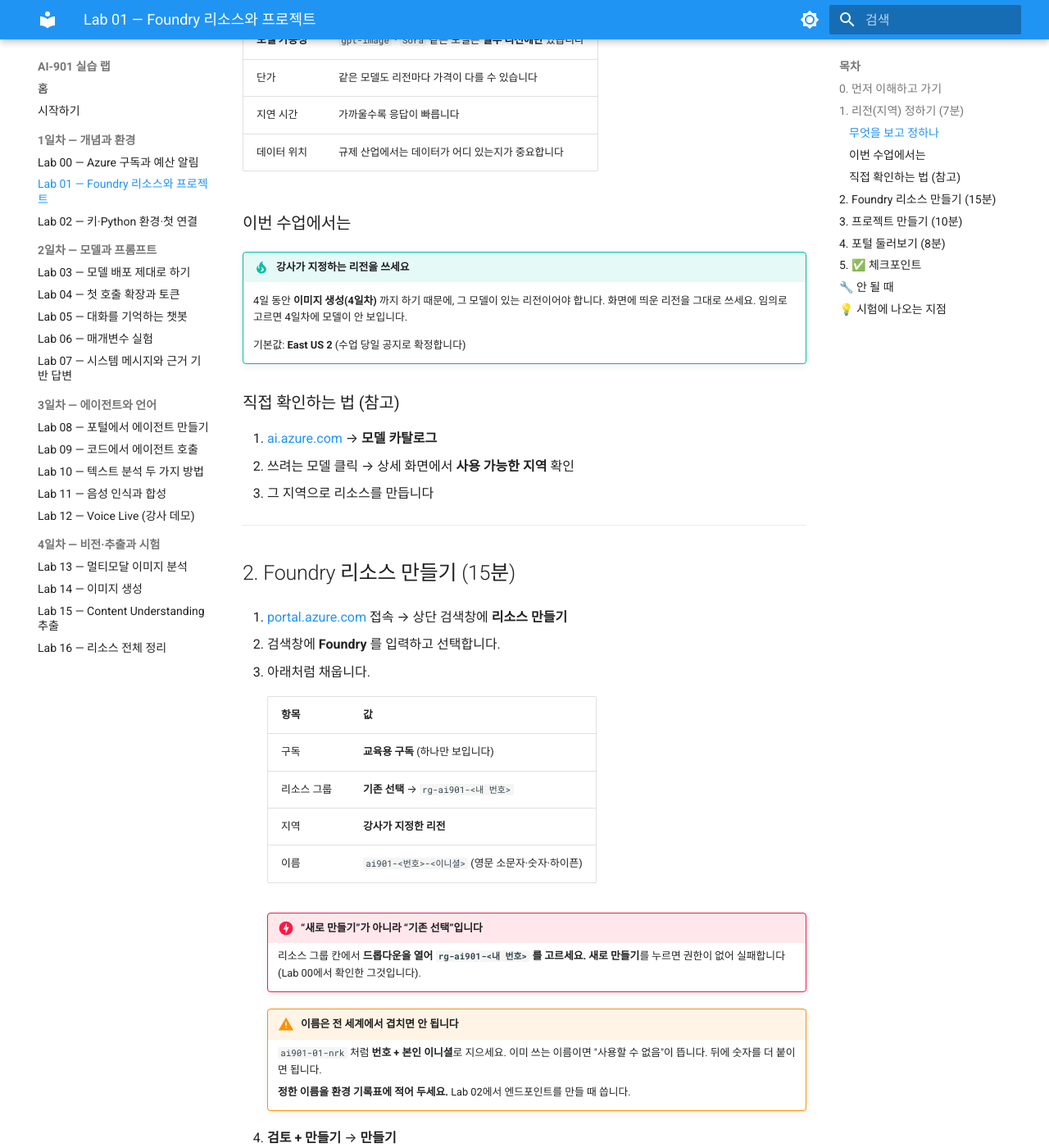
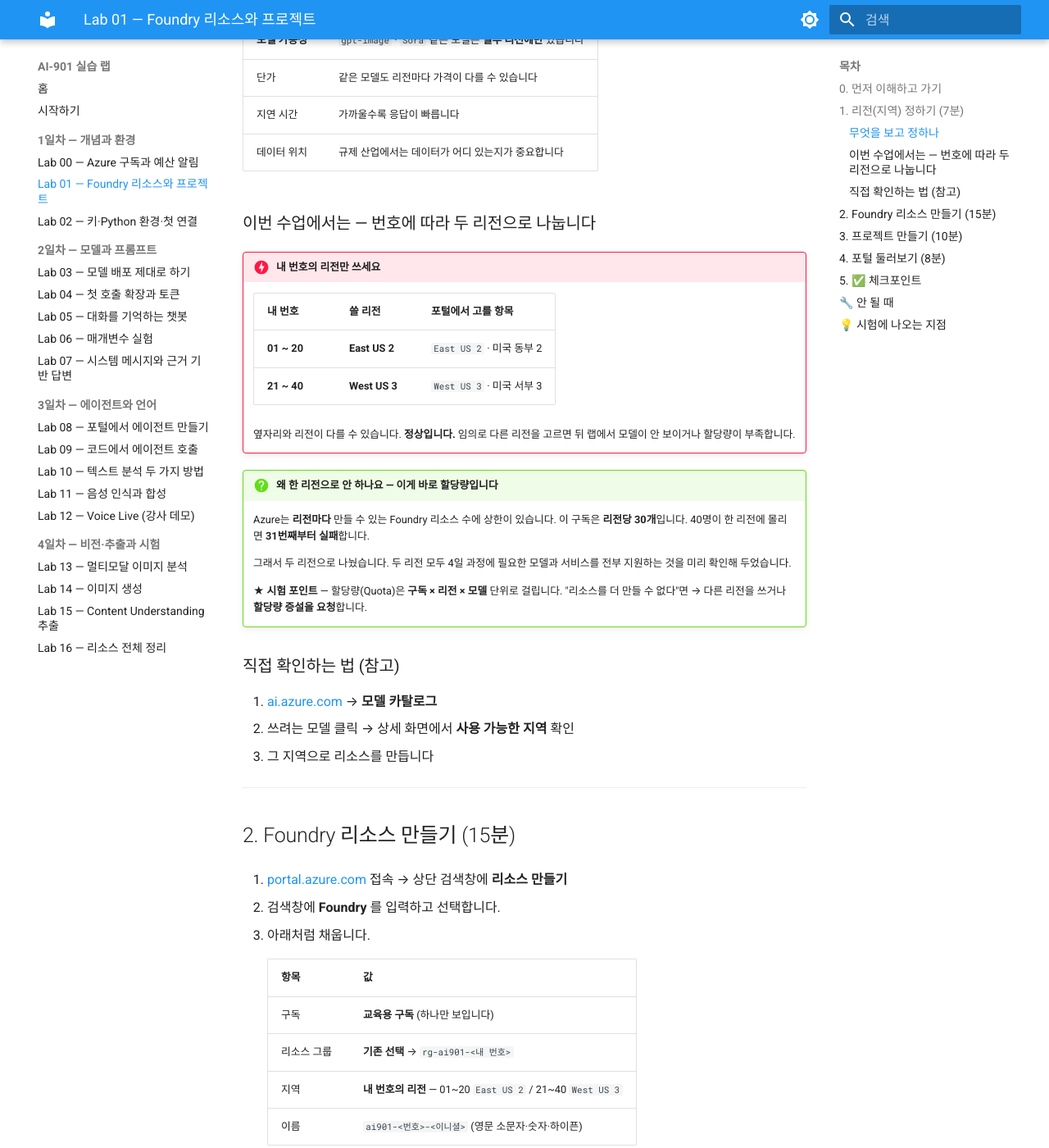
Before and after one commit to skilleat-labs/ai901-labs, an MkDocs documentation site: the page built from docs/labs/lab01-foundry-project.md, in a window 1280 px wide and 1400 px high, scrolled down 1130 px. Shown: the whole window at 82% size. Built offline with MkDocs 1.6.1 and Material for MkDocs 9.7.7, drawn with Linux system fonts in a browser that asks for light colours; some of the changed text lies outside the part shown.

Commit message:
리전 분할 반영 — 01~20 East US 2 / 21~40 West US 3
40명이 한 리전에 몰리면 Foundry 리소스 리전당 30개 한도에 걸려
31번째부터 생성이 실패한다. 두 리전으로 나누고 문서에 반영했다.

- 00-setup·lab00·lab01: 번호별 리전 분할표, "옆자리와 달라도 정상" 안내
- lab01: 왜 나눴는지를 할당량(구독 × 리전 × 모델) 시험 포인트로 설명
- lab01 안 될 때: 리전이 목록에 없을 때 / 할당량 부족 오류 항목 추가
- lab02·lab14: "강사가 지정한 리전" → "내 번호의 리전" 통일
- lab00: 비밀번호 변경 강제를 끈 실제 설정에 맞춰 문구 정정.
  공통 패턴이라 추측 가능하므로 자발적 변경을 권장하는 안내로 교체
- lab11: 인원수 32 → 40

East US 2·West US 3 모두 Content Understanding 지원 리전이고
gpt-4o-mini·gpt-4o GlobalStandard 배포와 Speech·Language SKU가
가능한 것을 구독에 직접 조회해 확인했다. whisper는 West US 3에
배포 SKU가 없으나 랩에서 사용하지 않는다.

Co-Authored-By: Claude Opus 5 <noreply@anthropic.com>

```diff
--- a/docs/labs/lab01-foundry-project.md
+++ b/docs/labs/lab01-foundry-project.md
@@ -41,13 +41,26 @@
 | 지연 시간 | 가까울수록 응답이 빠릅니다 |
 | 데이터 위치 | 규제 산업에서는 데이터가 어디 있는지가 중요합니다 |
 
-### 이번 수업에서는
+### 이번 수업에서는 — 번호에 따라 두 리전으로 나눕니다
 
-!!! tip "강사가 지정하는 리전을 쓰세요"
-    4일 동안 **이미지 생성(4일차)** 까지 하기 때문에, 그 모델이 있는 리전이어야 합니다.
-    화면에 띄운 리전을 그대로 쓰세요. 임의로 고르면 4일차에 모델이 안 보입니다.
+!!! danger "내 번호의 리전만 쓰세요"
+    | 내 번호 | 쓸 리전 | 포털에서 고를 항목 |
+    |---|---|---|
+    | **01 ~ 20** | **East US 2** | `East US 2` · 미국 동부 2 |
+    | **21 ~ 40** | **West US 3** | `West US 3` · 미국 서부 3 |
 
-    기본값: **East US 2** (수업 당일 공지로 확정합니다)
+    옆자리와 리전이 다를 수 있습니다. **정상입니다.**
+    임의로 다른 리전을 고르면 뒤 랩에서 모델이 안 보이거나 할당량이 부족합니다.
+
+!!! question "왜 한 리전으로 안 하나요 — 이게 바로 할당량입니다"
+    Azure는 **리전마다** 만들 수 있는 Foundry 리소스 수에 상한이 있습니다.
+    이 구독은 **리전당 30개**입니다. 40명이 한 리전에 몰리면 **31번째부터 실패**합니다.
+
+    그래서 두 리전으로 나눴습니다. 두 리전 모두 4일 과정에 필요한 모델과 서비스를
+    전부 지원하는 것을 미리 확인해 두었습니다.
+
+    **★ 시험 포인트** — 할당량(Quota)은 **구독 × 리전 × 모델** 단위로 걸립니다.
+    "리소스를 더 만들 수 없다"면 → 다른 리전을 쓰거나 **할당량 증설을 요청**합니다.
 
 ### 직접 확인하는 법 (참고)
 
@@ -69,7 +82,7 @@
     |---|---|
     | 구독 | **교육용 구독** (하나만 보입니다) |
     | 리소스 그룹 | **기존 선택** → `rg-ai901-<내 번호>` |
-    | 지역 | **강사가 지정한 리전** |
+    | 지역 | **내 번호의 리전** — 01~20 `East US 2` / 21~40 `West US 3` |
     | 이름 | `ai901-<번호>-<이니셜>` (영문 소문자·숫자·하이픈) |
 
     !!! danger "“새로 만들기”가 아니라 “기존 선택”입니다"
@@ -138,7 +151,7 @@
 !!! success "여기까지 됐으면 통과입니다"
     - [ ] Foundry 리소스가 **`rg-ai901-<내 번호>` 안에** 있다 ← 다른 그룹이 아닌지 확인
     - [ ] 리소스 이름 `ai901-<번호>-<이니셜>` 을 **환경 기록표에 적었다**
-    - [ ] 리소스의 **지역**이 강사가 지정한 리전과 같다
+    - [ ] 리소스의 **지역**이 내 번호의 리전과 같다 (01~20 East US 2 / 21~40 West US 3)
     - [ ] Foundry 포털(`ai.azure.com`)에서 프로젝트 `proj-ai901` 홈에 들어갔다
     - [ ] 왼쪽 메뉴에서 **모델 카탈로그 · 플레이그라운드 · 에이전트**를 찾을 수 있다
 
@@ -168,11 +181,20 @@
     2. 우상단 프로필에서 **배부받은 계정**으로 로그인됐는지 확인하세요
     3. 그래도 비어 있으면 손을 드세요
 
-??? failure "원하는 지역이 목록에 없습니다"
-    구독·모델에 따라 일부 지역이 제한될 수 있습니다.
+??? failure "내 번호의 리전이 목록에 없습니다"
+    목록이 길어서 눈에 안 띄는 경우가 대부분입니다.
 
-    1. 강사에게 **대체 리전**을 확인받으세요
-    2. 임의로 고르지 마세요 — 4일차 이미지 생성에서 모델이 안 보일 수 있습니다
+    1. 지역 드롭다운의 **검색창에 `East US 2`(또는 `West US 3`)** 를 직접 입력하세요
+    2. 포털이 한국어면 **미국 동부 2** / **미국 서부 3** 로 표시됩니다
+    3. 그래도 없으면 **손을 드세요.** 임의로 고르지 마세요 —
+       다른 리전에 만들면 뒤 랩에서 모델이 안 보이거나 할당량이 부족합니다
+
+??? failure "“할당량이 부족합니다” / 더 만들 수 없다고 나옵니다"
+    `InsufficientQuota` 계열 메시지입니다.
+
+    **내 번호의 리전이 맞는지 먼저 확인하세요.** 번호와 다른 리전에 만들려 했다면
+    그 리전이 이미 다 찬 것입니다 (리전당 30개 한도).
+    맞는 리전으로 다시 시도하고, 그래도 나면 손을 드세요.
 
 ??? failure "Foundry 포털(ai.azure.com)에 리소스가 안 보입니다"
     1. **같은 계정**으로 로그인했는지 확인 (우상단 프로필)
```
Also changed, not shown: docs/00-setup.md (+9 -1 lines), docs/labs/lab00-subscription.md (+21 -9 lines), docs/labs/lab02-first-call.md (+1 -1 lines), docs/labs/lab11-speech.md (+1 -1 lines), docs/labs/lab14-image-generation.md (+1 -1 lines).
